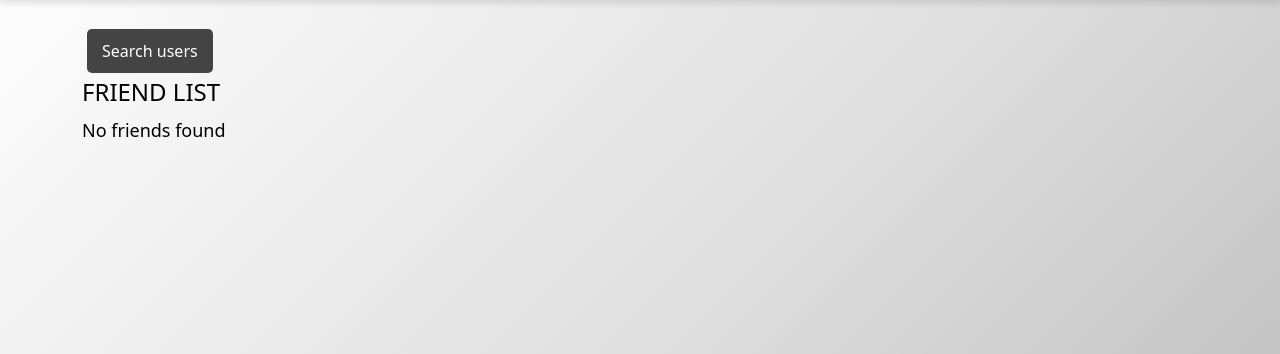
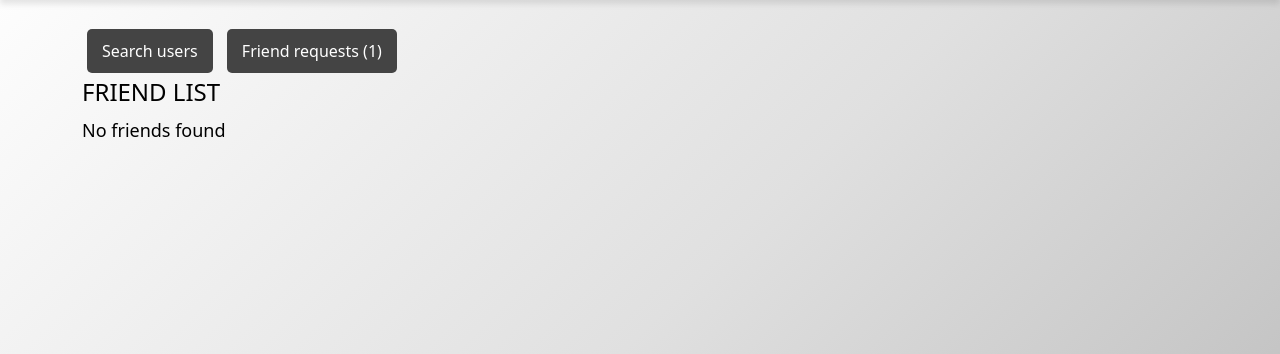
Before and after one commit to acromat1c/DTE2604, a Django app: page /friends in a window 1280 px wide. Shown: the part 66-420 px from the top of the page. Run offline with Django 5.2, Linux system fonts and the light colour scheme; a user stored in the database is signed in; tables that the repository leaves empty hold one stand-in row (values such as "Sample post"); data that the repository does not hold is empty.

Commit message:
Feature/friend-requests-page (#47)
* Deleted unused urls, views, html files (test, friend, index)

* Friend request page shows list of users who have sent friend request

* Only show friend requests button when you have at least 1 friend request

```diff
--- a/app/programmingCourse/models_io.py
+++ b/app/programmingCourse/models_io.py
@@ -122,6 +122,10 @@ def decline_friend_request(recipient, sender):
         return True
     except:
         return False
+
+def get_friend_request_senders(recipient) -> list:
+    senders = [request.sender for request in FriendRequest.objects.filter(recipient=recipient)]
+    return senders
 
 def get_friend_status(sender, recipient) -> int:
     NOT_FRIEND = 0
--- a/app/programmingCourse/urls.py
+++ b/app/programmingCourse/urls.py
@@ -4,7 +4,6 @@ from . import views
 
 app_name = "programing_course_app"
 urlpatterns = [
-    path("index",views.index, name="index"),
     path("",views.main, name="main"),
     path("login",views.login, name="login"),
     path("signup",views.signup, name="signup"),
@@ -18,12 +17,12 @@ urlpatterns = [
     path("groups/<str:name>/requests", views.manage_group_requests, name="manage_group_requests"),
     path("friends",views.friend_list, name="friendList"),
     path("friends/search",views.friend_search, name="friend_search"),
+    path("friends/requests",views.friend_requests, name="friend_requests"),
     path("addfriend/<str:username>",views.add_friend, name="addfriend"),
     path("overview",views.overview, name="overview"),
     path("overview/<str:nameCourse>",views.course, name="course"),
     path("overview/<str:nameCourse>/<str:nameModule>",views.module, name="module"),
     path("overview/<str:nameCourse>/<str:nameModule>/<str:nameMission>",views.mission, name="mission"),
-    path("test",views.test, name="test"),
     path("shop",views.shop, name="shop"),
     path("inventory",views.inventory, name="inventory"),
     path("gatcha",views.gatcha, name="gatcha"),
--- a/app/programmingCourse/views.py
+++ b/app/programmingCourse/views.py
@@ -1,3 +1,4 @@
+from django.dispatch import receiver
 from django.shortcuts import render, redirect, get_object_or_404
 from django.contrib.auth.decorators import login_required
 from django.contrib.auth.forms import UserCreationForm, AuthenticationForm, PasswordChangeForm
@@ -13,8 +14,6 @@ import keyword
 
 
 # Create your views here.
-def index(request):
-    return render(request, "programmingCourse/index.html")
 
 def main(request):
     if request.user.is_authenticated:
@@ -147,10 +146,13 @@ def add_friend(request, username):
 @login_required(login_url="/login")
 def friend_list(request):
     friends = get_friends(request.user)
-    return render(request, "programmingCourse/friend_list.html", {"friends": friends})
+    request_count = len(FriendRequest.objects.filter(recipient=request.user))
+    return render(request, "programmingCourse/friend_list.html", {"friends": friends, "friend_request_count": request_count})
 
-def friend(request, name):
-    return render(request, "programmingCourse/friend.html", {"name": name})
+@login_required(login_url="/login")
+def friend_requests(request):
+    senders = get_friend_request_senders(request.user)
+    return render(request, "programmingCourse/friend_requests.html", {"requests": senders})
 
 def get_friends(user):
     friends1 = Friend.objects.filter(user1=user).values_list('user2', flat=True)
@@ -370,9 +372,6 @@ def mission(request, nameCourse, nameModule, nameMission):
                   {"nameCourse": nameCourse, "nameModule": nameModule, "nameMission": nameMission,
                    "mission": mission, "userAnswer": userAnswer})
 
-def test(request):
-    return render(request, "programmingCourse/test.html")
-
 def shop(request):
     if request.user.is_authenticated:
         if request.method == "POST":
--- a/app/templates/programmingCourse/friend_list.html
+++ b/app/templates/programmingCourse/friend_list.html
@@ -1,13 +1,16 @@
 {% extends "base.html" %}
 
-{% block title %}Overview{% endblock %}
+{% block title %}Friends{% endblock %}
 
 {% block content %}
 
 
 <a href="{% url "programing_course_app:friend_search" %}">
-        <button class="button">Search users</button>
-</a>
+        <button class="button">Search users</button></a>
+{% if friend_request_count > 0 %}
+<a href="{% url "programing_course_app:friend_requests" %}">
+        <button class="button">Friend requests ({{ friend_request_count }})</button></a>
+{% endif %}
 
 <h1>FRIEND LIST</h1>
 
--- a/app/templates/programmingCourse/index.html
+++ /dev/null
@@ -1,2 +0,0 @@
-<h1>Hello, world!</h1>
-<h2>OwO</h2>
--- a/app/templates/programmingCourse/test.html
+++ /dev/null
@@ -1,4 +0,0 @@
-{% load static %}
-
-<!-- To use an image -->
-<img src="{% static '/programmingCourse/example.webp' %}" alt="test image">
```
Also changed, not shown: app/templates/programmingCourse/friend.html (deleted, +0 -13 lines), app/templates/programmingCourse/friend_requests.html (added, +22 -0 lines).
